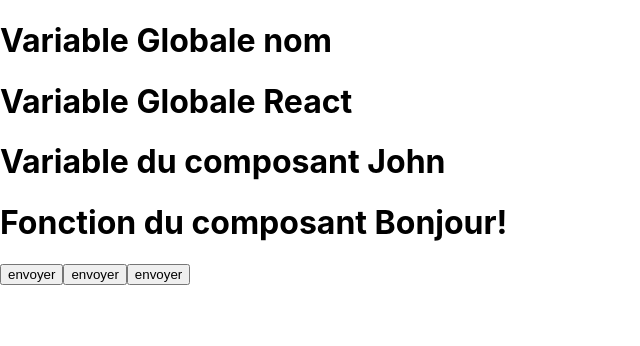
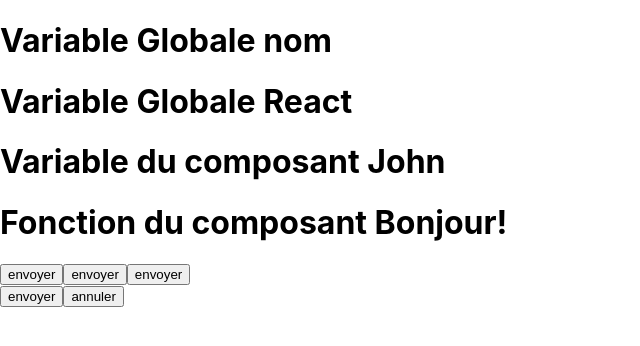
Before and after one commit to Daniel-DDUFF/cours-react, a React (Create React App) app: page / in a window 1280 px wide. Shown: the top 346 px of the page, without its empty margins (0-640 px from the left). Built offline with nearby package versions, Linux system fonts and the light colour scheme.

Commit message:
exemple.

```diff
--- /dev/null
+++ b/src/ch03/Button1.jsx
@@ -0,0 +1,9 @@
+import React from 'react'
+
+const Button1 = (props) => {
+  return (
+    <button>{props.action}</button>
+  )
+}
+
+export default Button1
--- a/src/ch03/Form.js
+++ b/src/ch03/Form.js
@@ -1,5 +1,6 @@
 import React from "react";
 import Button from "./Button";
+import Button1 from "./Button1";
 
 const Form = () => {
   return (
@@ -7,6 +8,10 @@
       <Button></Button>
       <Button></Button>
       <Button></Button>
+      <div>
+      <Button1 action="envoyer"/>
+      <Button1 action="annuler"/>
+      </div>
     </>
   );
 };
```
